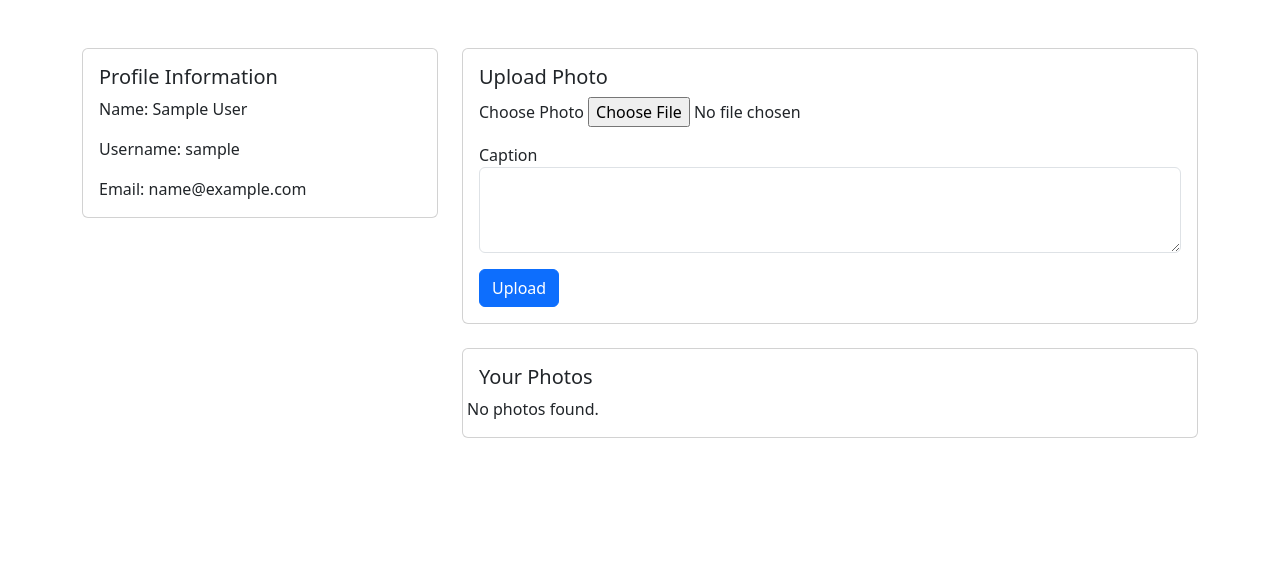
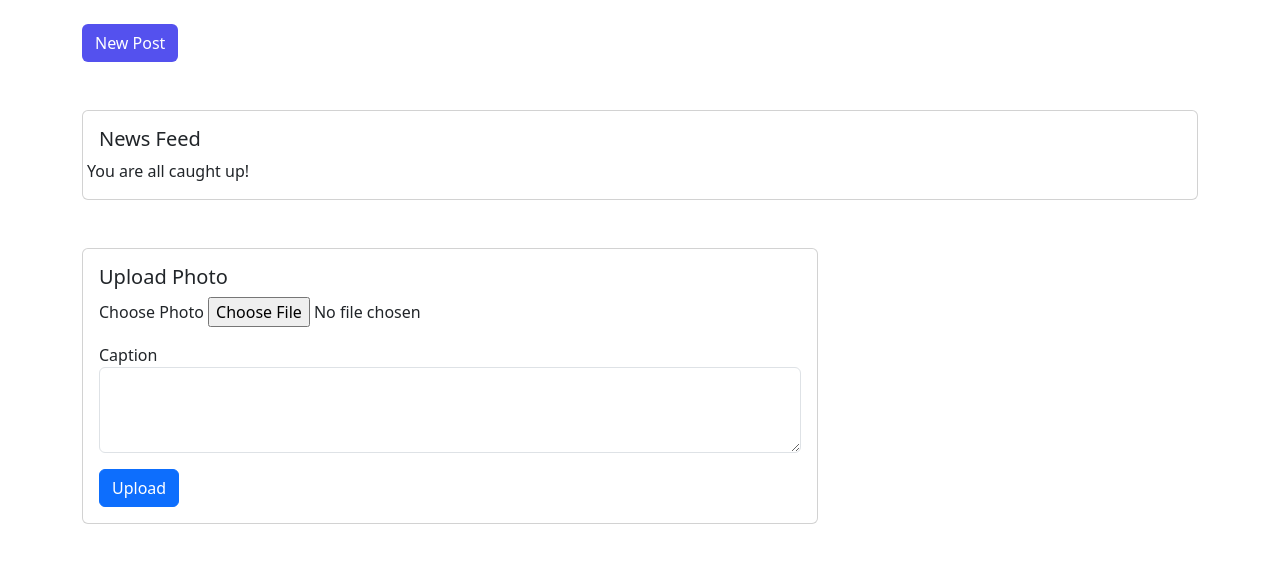
Before and after one commit to theRealSain/Pixtream, a PHP site: page /dashboard.php in a window 1280 px wide. Shown: the part 56-619 px from the top of the page. Run offline with PHP 8.4, Linux system fonts and the light colour scheme; the visitor is signed in with stand-in values (Sample User, id 1); data that the repository does not hold is empty.

Commit message:
Updated dashboard and profile

```diff
--- a/dashboard.php
+++ b/dashboard.php
@@ -55,19 +55,97 @@ $email = $info['email'];
     </nav>
     <!-- Navbar -->
 
-    <div class="container mt-5">
+    <div class="container mt-4">
+        <div class="text-right">
+            <button type="button" class="btn btn-custom" data-bs-toggle="modal" data-bs-target="#newPost">
+                New Post
+            </button>
+        </div>
+    </div>
+
+
+    <div class="modal fade" id="newPost" tabindex="-1" aria-labelledby="newPostLabel" aria-hidden="true">
+        <div class="modal-dialog">
+            <div class="modal-content">
+                <div class="modal-header">
+                    <h5 class="modal-title" id="newPostLabel">New Post</h5>
+                    <button type="button" class="btn-close" data-bs-dismiss="modal" aria-label="Close"></button>
+                </div>
+                <div class="modal-body">
+                    <form>
+                        <div class="form-group">
+                            <label for="fileInput" class="custom-file-upload">
+                                <i class="bi bi-upload"></i> Choose file
+                            </label>
+                            <input type="file" class="form-control-file" id="fileInput" style="display: none;">
+                        </div>
+                        <div class="mt-3">
+                            <img id="preview" src="#" alt="Image preview" style="display: none; max-width: 100%; height: auto; border: 1px solid #ddd; border-radius: 4px;">
+                        </div>
+                        <div class="form-group mt-3">
+                            <label for="caption">Caption</label>
+                            <textarea class="form-control" id="caption" name="caption" rows="3"></textarea>
+                        </div>
+                    </form>
+                </div>
+                <div class="modal-footer">
+                    <button type="button" class="btn btn-custom">Upload</button>
+                </div>
+            </div>
+        </div>
+    </div>
+
+    <script>
+        document.getElementById('fileInput').addEventListener('change', function(event) {
+            var file = event.target.files[0];
+            var reader = new FileReader();
+
+            reader.onload = function(e) {
+                var img = document.getElementById('preview');
+                img.src = e.target.result;
+                img.style.display = 'block'; // Show the image
+            };
+
+            if (file) {
+                reader.readAsDataURL(file); // Read the file as a data URL
+            } else {
+                var img = document.getElementById('preview');
+                img.style.display = 'none'; // Hide the image if no file is selected
+            }
+        });
+    </script>
+
+
+    <div class="container">
         <div class="row">
-            <div class="col-md-4">
-                <div class="card">
+            <div class="col-md-12">
+                <div class="card card-custom-width mt-5">
                     <div class="card-body">
-                        <h5 class="card-title">Profile Information</h5>
-                        <p class="card-text">Name: <?php echo htmlspecialchars($name); ?></p>
-                        <p class="card-text">Username: <?php echo htmlspecialchars($_SESSION['username']); ?></p>
-                        <p class="card-text">Email: <?php echo htmlspecialchars($email); ?></p>
+                        <h5 class="card-title">News Feed</h5>
+                        <div class="row">
+                            <?php
+                            $sql = "SELECT * FROM photos WHERE username='".$_SESSION['username']."'";
+                            $result = $conn->query($sql);
+                            if ($result->num_rows > 0) {
+                                while ($row = $result->fetch_assoc()) {
+                                    echo '<div class="col-md-4 mb-3">';
+                                    echo '<img src="uploads/'.htmlspecialchars($row['photo_path']).'" class="img-fluid" alt="User Photo">';
+                                    echo '</div>';
+                                }
+                            } else {
+                                echo "You are all caught up!";
+                            }
+                            $conn->close();
+                            ?>
+                        </div>
                     </div>
                 </div>
             </div>
+        </div>
+    </div>
 
+    <div class="container mt-5">
+        <div class="row">
             <div class="col-md-8">
                 <div class="card">
                     <div class="card-body">
@@ -85,28 +163,6 @@ $email = $info['email'];
                         </form>
                     </div>
                 </div>
-
-                <div class="card mt-4">
-                    <div class="card-body">
-                        <h5 class="card-title">Your Photos</h5>
-                        <div class="row">
-                            <?php
-                            $sql = "SELECT * FROM photos WHERE username='".$_SESSION['username']."'";
-                            $result = $conn->query($sql);
-                            if ($result->num_rows > 0) {
-                                while ($row = $result->fetch_assoc()) {
-                                    echo '<div class="col-md-4 mb-3">';
-                                    echo '<img src="uploads/'.htmlspecialchars($row['photo_path']).'" class="img-fluid" alt="User Photo">';
-                                    echo '</div>';
-                                }
-                            } else {
-                                echo "No photos found.";
-                            }
-                            $conn->close();
-                            ?>
-                        </div>
-                    </div>
-                </div>
             </div>
         </div>
     </div>
```
